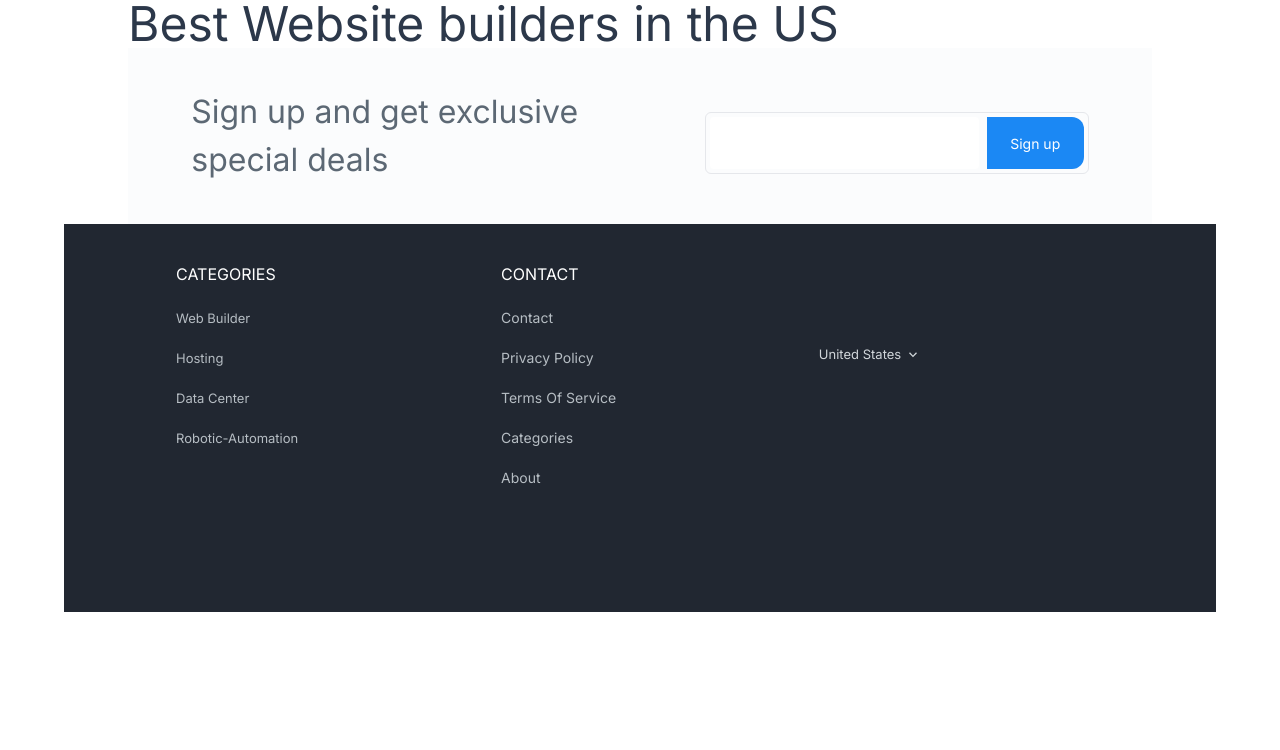
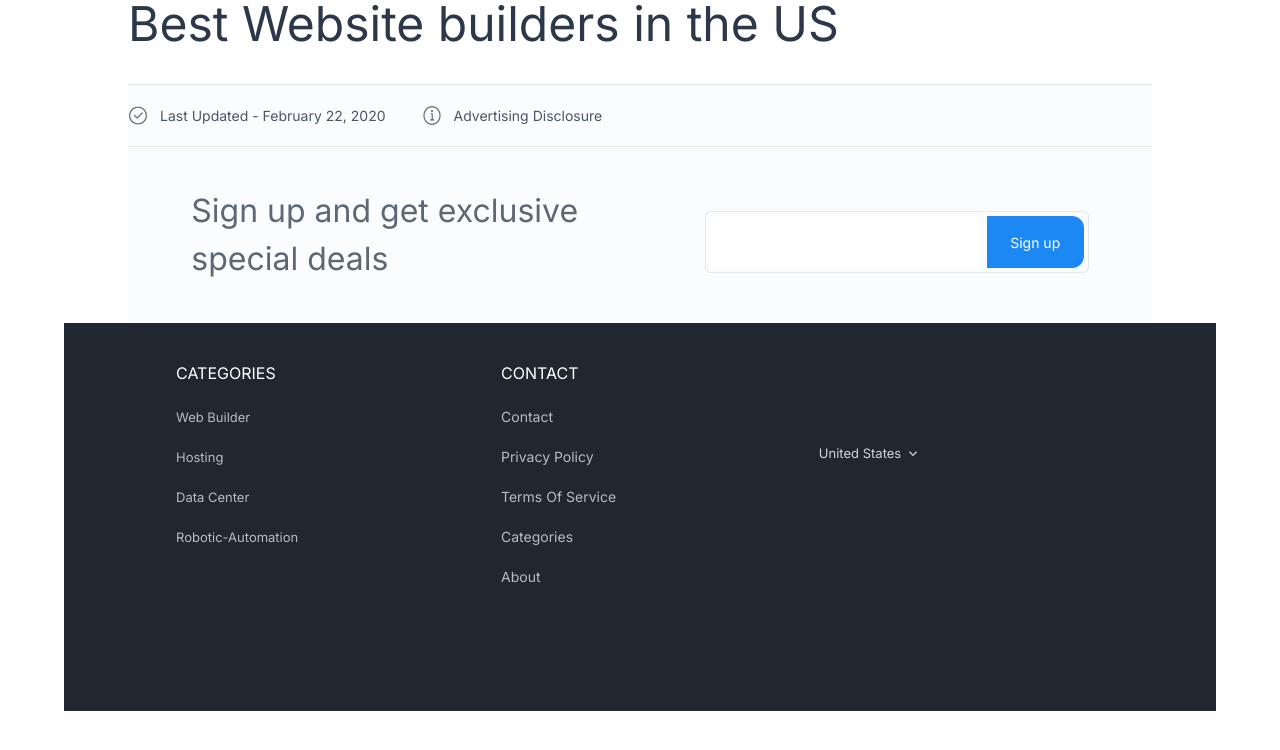
Before and after one commit to RashedAkash/radiant-riches, a Next.js app: page / in a window 1280 px wide. Shown: the top 750 px of the page. Built offline with nearby package versions, Linux system fonts and the light colour scheme.

Commit message:
last update section complete

```diff
--- a/src/components/LastUpdet.jsx
+++ b/src/components/LastUpdet.jsx
@@ -1,9 +1,32 @@
-import React from 'react';
+import Image from 'next/image';
+
 
 const LastUpdet = () => {
   return (
-    <div>
-
+    <div
+      className=" flex py-5 mt-9 bg-[#FBFCFD] border-y-[1.33px] border-[
+#E1E4E6]"
+    >
+      <Image
+        className="text-[#626E79]"
+        src="/tik.png"
+        alt="tik"
+        width={20}
+        height={20}
+      />
+      <span className=" pl-3 mr-9 text-[#4B5665] text-[14px]">
+        Last Updated - February 22, 2020
+      </span>
+      <Image
+        className="text-[#626E79]"
+        src="/i.png"
+        alt="tik"
+        width={20}
+        height={20}
+      />
+      <span className=" pl-3 text-[#4B5665] text-[14px]">
+        Advertising Disclosure
+      </span>
     </div>
   );
 };
```
